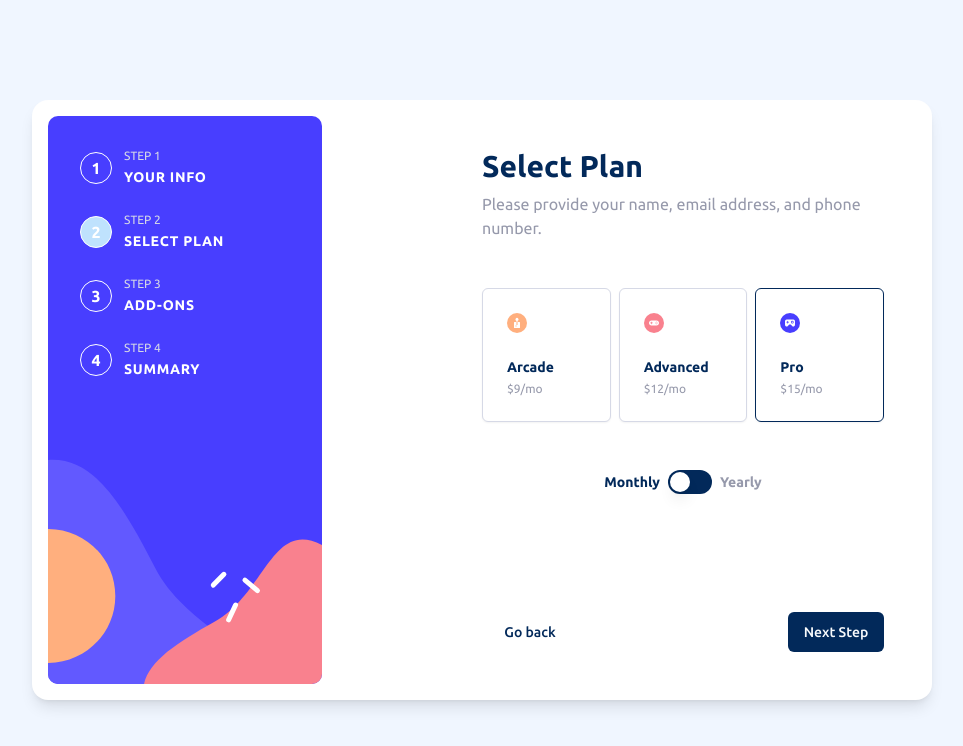
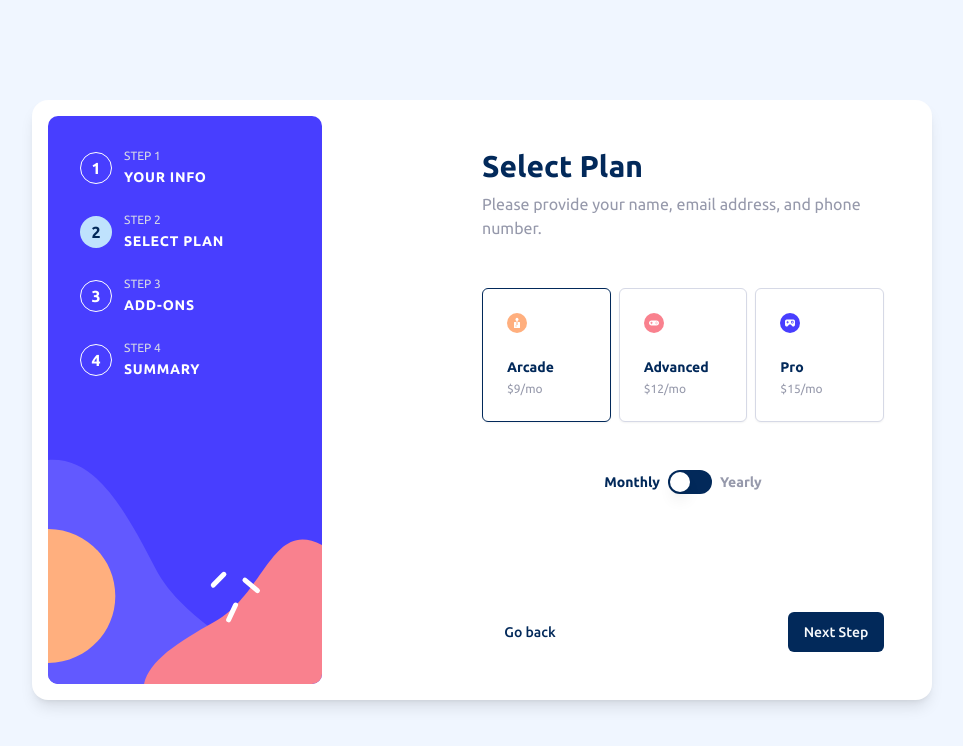
Before and after one commit to feelipesantana/challenge-hub-ndt, a Next.js app: page / in a window 1280 px wide. Both pictures are taken after typing "Sample", "name@example.com", "Sample" into the empty fields and a click on the button "Next Step". Shown: the top 746 px of the page, without its empty margins (158-1121 px from the left). Built offline with nearby package versions, Linux system fonts and the light colour scheme.

Commit message:
fix: stepsNumber and page plan

```diff
--- a/src/components/CardPlan/index.tsx
+++ b/src/components/CardPlan/index.tsx
@@ -18,7 +18,9 @@ export function CardPlan({ title, image, value }: CardPlanProps) {
     }
 
     useEffect(() => {
-        setPlan({ item: title, amount: value })
+        if (plan.item === title) {
+            setPlan({ item: title, amount: value })
+        }
     }, [valueType])
 
     return (
--- /dev/null
+++ b/src/components/StepOtions/Option.tsx
@@ -0,0 +1,21 @@
+'use client'
+import { useStep } from "@/hook/useStep"
+interface OptionProps {
+    stepNumber: number
+    description: string
+}
+export function Option({ stepNumber, description }: OptionProps) {
+    const { step } = useStep()
+
+    return (
+        <li className="flex items-center gap-3">
+            <div className={`${step === stepNumber ? 'bg-light-blue text-marine-blue border-transparent' : 'border-white text-white bg-transparent'} w-8 h-8 border  font-bold rounded-full flex items-center justify-center`}>
+                {stepNumber}
+            </div>
+            <div className="">
+                <p className="text-xs text-light-gray ">STEP {stepNumber}</p>
+                <span className="text-white text-sm font-bold tracking-wider">{description}</span>
+            </div>
+        </li>
+    )
+}
--- a/src/components/StepOtions/index.tsx
+++ b/src/components/StepOtions/index.tsx
@@ -1,48 +1,14 @@
-'use client'
-import { useStep } from "@/hook/useStep";
+import { Option } from "./Option";
+
 
 export function StepOptions() {
-    const { step } = useStep()
     return (
         <div className="flex  max-w-[274px] w-full p-8">
             <ul className="space-y-6">
-                <li className="flex items-center gap-3">
-                    <div className={`${step === 1 ? 'bg-light-blue text-marine-blue border-transparent' : 'border-white text-white bg-transparent'} w-8 h-8 border  font-bold rounded-full flex items-center justify-center`}>
-                        1
-                    </div>
-                    <div className="">
-                        <p className="text-xs text-light-gray ">STEP 1</p>
-                        <span className="text-white text-sm font-bold tracking-wider">YOUR INFO</span>
-                    </div>
-                </li>
-                <li className="flex items-center gap-3">
-                    <div className={`${step === 2 ? 'bg-light-blue text-marine-blue border-transparent' : 'border-white text-white bg-transparent'} w-8 h-8 border border-white text-white font-bold rounded-full flex items-center justify-center`}>
-                        2
-                    </div>
-                    <div className="">
-                        <p className="text-xs text-light-gray ">STEP 2</p>
-                        <span className="text-white text-sm font-bold tracking-wider">SELECT PLAN</span>
-                    </div>
-                </li>
-                <li className="flex items-center gap-3">
-                    <div className={`${step === 3 ? 'bg-light-blue text-marine-blue border-transparent' : 'border-white text-white bg-transparent'}  w-8 h-8 border border-white text-white font-bold rounded-full flex items-center justify-center`}>
-                        3
-                    </div>
-                    <div className="">
-                        <p className="text-xs text-light-gray ">STEP 3</p>
-                        <span className="text-white text-sm font-bold tracking-wider">ADD-ONS</span>
-                    </div>
-                </li>
-                <li className="flex items-center gap-3">
-                    <div className={`${step === 4 || step === 0 ? 'bg-light-blue text-marine-blue border-transparent' : 'border-white text-white bg-transparent'} w-8 h-8 border border-white text-white font-bold rounded-full flex items-center justify-center`}>
-                        4
-                    </div>
-                    <div className="">
-                        <p className="text-xs text-light-gray ">STEP 4</p>
-                        <span className="text-white text-sm font-bold tracking-wider">SUMMARY</span>
-                    </div>
-                </li>
-
+                <Option stepNumber={1} description="YOUR INFO" />
+                <Option stepNumber={2} description="SELECT PLAN" />
+                <Option stepNumber={3} description="ADD-ONS" />
+                <Option stepNumber={4} description="SUMMARY" />
             </ul>
         </div>
     )
```
